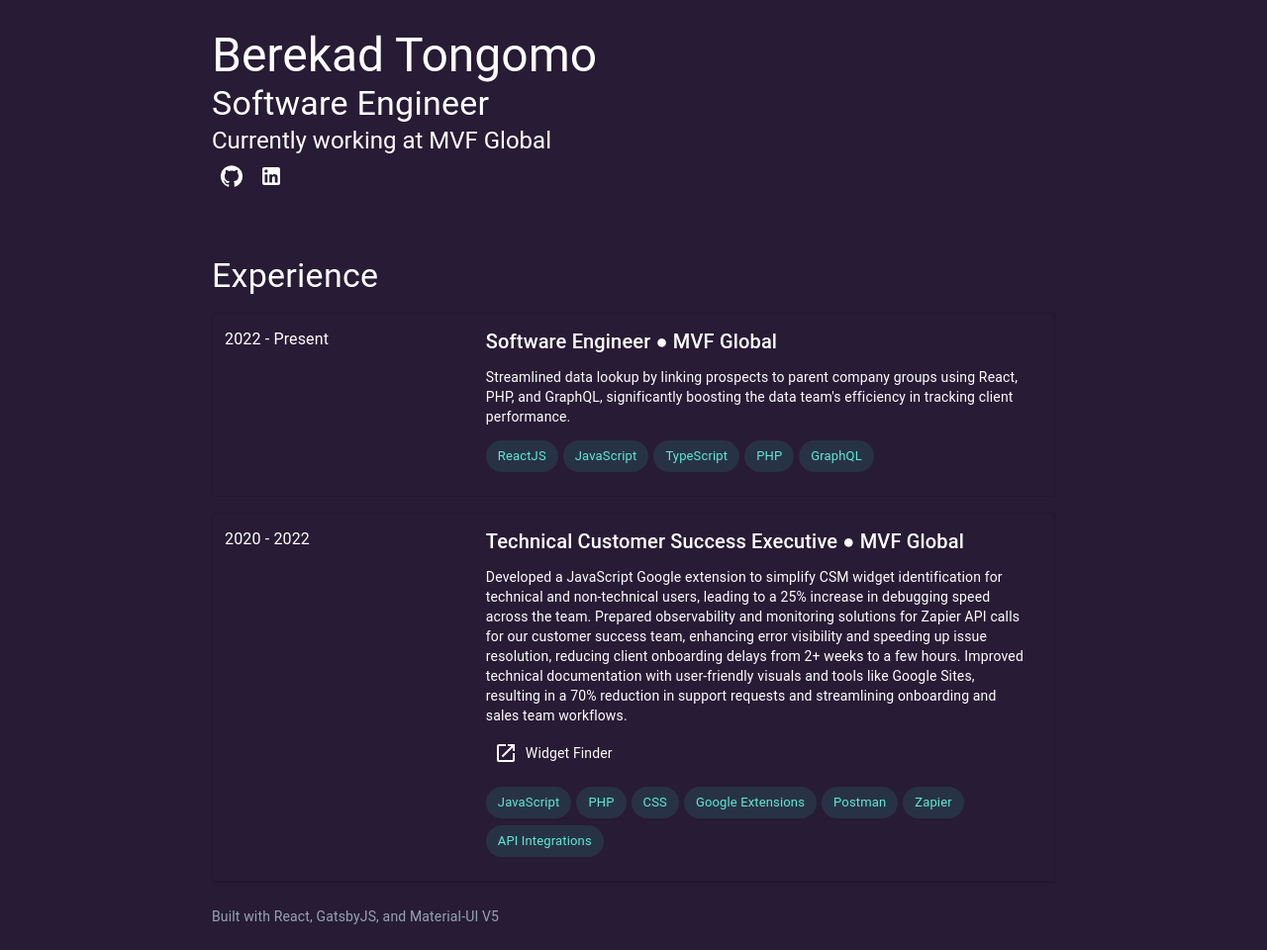
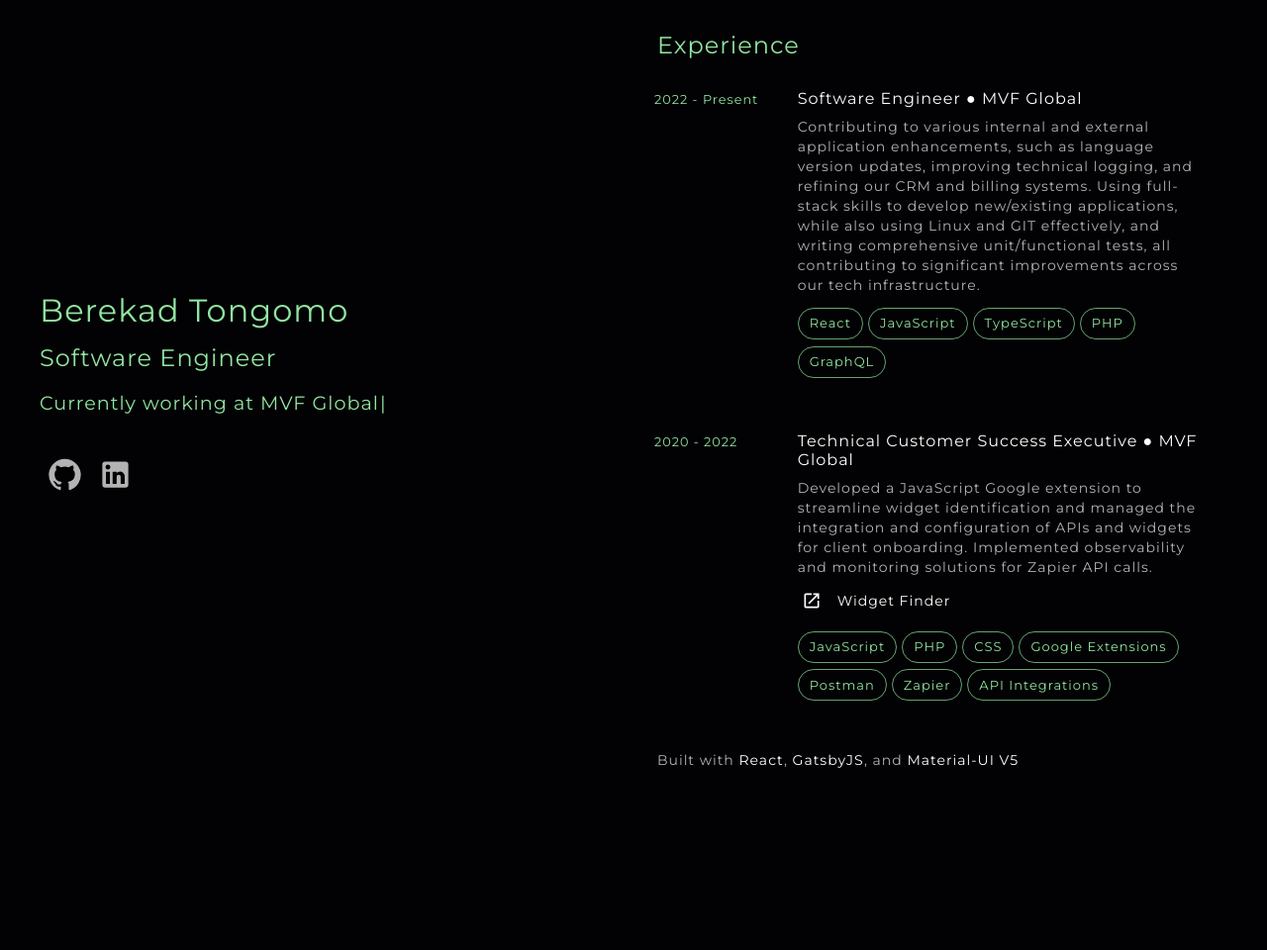
Before and after one commit to kadton/berekad-tongomo, a Gatsby site: page / in a window 1280 px wide. Shown: the whole page at 99% size. After the commit the page ends 802 px from the top, so only its background shows below. Built offline with nearby package versions, Linux system fonts and the light colour scheme; Gatsby itself is replaced by a stand-in of ours.

Commit message:
003-feature-split-view: Created split view for large screens

```diff
--- a/package.json
+++ b/package.json
@@ -30,7 +30,8 @@
     "gatsby-transformer-sharp": "^5.11.0",
     "react": "^18.2.0",
     "react-dom": "^18.2.0",
-    "styled-components": "^6.0.3"
+    "styled-components": "^6.0.3",
+    "typewriter-effect": "^2.20.1"
   },
   "devDependencies": {
     "@types/node": "^20.3.3",
--- /dev/null
+++ b/src/components/App.tsx
@@ -0,0 +1,36 @@
+import React, { CSSProperties } from "react";
+import HeroSection from "./HeroSection";
+import Experience from "./Experience";
+import Footer from "./Footer";
+import { Box, Grid, Hidden } from "@mui/material";
+
+const sticky: CSSProperties = {
+  position: "sticky",
+  top: 0,
+  maxHeight: "100vh",
+};
+
+const App = () => {
+  return (
+    <Box mx={2}>
+      <Grid container style={{ letterSpacing: "1px" }}>
+        <Hidden mdUp>
+          <Grid item xs={12}>
+            <HeroSection />
+          </Grid>
+        </Hidden>
+        <Hidden mdDown>
+          <Grid item md={6} style={sticky}>
+            <HeroSection />
+          </Grid>
+        </Hidden>
+        <Grid item xs={12} md={6}>
+          <Experience />
+          <Footer />
+        </Grid>
+      </Grid>
+    </Box>
+  );
+};
+
+export default App;
--- a/src/components/Experience.tsx
+++ b/src/components/Experience.tsx
@@ -6,7 +6,7 @@
   Typography,
   Card,
   CardContent,
-  IconButton,
+  Button,
   Chip,
   styled,
   Hidden,
@@ -16,7 +16,6 @@
 
 interface IProjects {
   name: string;
-  icon: string;
   link: string;
 }
 
@@ -31,19 +30,19 @@
   projects: IProjects[];
 }
 
-function LinkTextIcon({ name, icon, link }: IProjects) {
+function LinkTextIcon({ name, link }: IProjects) {
   return (
-    <IconButton
+    <Button
       color="info"
       aria-aria-label="open link"
       href={link}
       target="_blank"
+      startIcon={<LaunchIcon />}
     >
-      <LaunchIcon />
       <Typography ml={1} variant="body2">
         {name}
       </Typography>
-    </IconButton>
+    </Button>
   );
 }
 
@@ -58,7 +57,7 @@
   link,
 }: IWorkExperience) {
   return (
-    <Grid item>
+    <Grid item style={{ paddingLeft: 0 }}>
       <a
         style={{ textDecoration: "none" }}
         href={link}
@@ -67,28 +66,33 @@
       >
         <StyledCard variant="outlined">
           <Hidden smDown>
-            <Box flex={1} flexBasis="30%">
+            <Box flex={1} flexBasis="25%">
               <Typography variant="subtitle1">
                 {start} - {end}
               </Typography>
             </Box>
           </Hidden>
-          <Box flex={1} flexBasis="70%">
+          <Box flex={1} flexBasis="85%">
             <CardContent className="card-content">
               <Hidden smUp>
                 <Typography variant="subtitle1" className="mb">
                   {start} - {end}
                 </Typography>
               </Hidden>
-              <Typography variant="h6" className="mb company-role">
+              <Typography variant="h4" className="mb company-role">
                 {role} {"\u25CF"} {company}
               </Typography>
-              <Typography variant="body2" className="mb">
+              <Typography variant="body2" className="mb summary">
                 {summary}
               </Typography>
               <Hidden smUp>
                 {skills.map((skill) => (
-                  <Chip label={skill} color="secondary" className="skills mt" />
+                  <Chip
+                    label={skill}
+                    color="primary"
+                    variant="outlined"
+                    className="skills mt"
+                  />
                 ))}
               </Hidden>
               {projects.map((project) => (
@@ -98,7 +102,12 @@
               ))}
               <Hidden smDown>
                 {skills.map((skill) => (
-                  <Chip label={skill} color="secondary" className="skills mt" />
+                  <Chip
+                    label={skill}
+                    color="primary"
+                    variant="outlined"
+                    className="skills mt"
+                  />
                 ))}
               </Hidden>
             </CardContent>
@@ -116,12 +125,16 @@
 
   transition: background-color 0.3s ease;
   &:hover {
-    background-color: rgba(94, 234, 212, 0.2);
+    background-color: ${({ theme }) => theme.palette.info.light};
 
     .company-role {
-      color: #5eead4;
-      transition: color 0.3s ease;
+      color: ${({ theme }) => theme.palette.primary.main};
     }
+  }
+
+  .company-role {
+    color: ${({ theme }) => theme.palette.secondary.main};
+    transition: color 0.3s ease;
   }
 
   .clickable-wrapper {
@@ -144,14 +157,18 @@
   .mt {
     margin-top: 0.5em;
   }
+
+  .summary {
+    color: ${({ theme }) => theme.palette.text.secondary};
+  }
 `;
 
 const Experience = () => {
   return (
     <Box>
-      <Container maxWidth="md">
+      <Container>
         <Box mt={4} mb={2}>
-          <Typography variant="h4">Experience</Typography>
+          <Typography variant="h2">Experience</Typography>
         </Box>
         <Grid container direction="column" spacing={2}>
           {config.experiences.map((experience) => (
--- a/src/components/Footer.tsx
+++ b/src/components/Footer.tsx
@@ -1,14 +1,36 @@
-import { Box, Container, Typography } from "@mui/material";
+import { Box, Container, Typography, styled } from "@mui/material";
 import React from "react";
 
-export const Footer = () => {
+const StyledLink = styled("a")`
+  text-decoration: none;
+  color: ${({ theme }) => theme.palette.secondary.main};
+  transition: color 0.3s ease;
+  &:hover {
+    color: ${({ theme }) => theme.palette.primary.main};
+  }
+`;
+
+const Footer = () => {
   return (
     <Container maxWidth="md">
       <Box py={3} borderTop={1} borderColor="divider">
         <Typography variant="body2" color="text.secondary">
-          Built with React, GatsbyJS, and Material-UI V5
+          Built with{" "}
+          <StyledLink href="" target="_blank" rel="noopener noreferrer">
+            React
+          </StyledLink>
+          ,{" "}
+          <StyledLink href="" target="_blank" rel="noopener noreferrer">
+            GatsbyJS
+          </StyledLink>
+          , and{" "}
+          <StyledLink href="" target="_blank" rel="noopener noreferrer">
+            Material-UI V5
+          </StyledLink>
         </Typography>
       </Box>
     </Container>
   );
 };
+
+export default Footer;
--- a/src/components/HeroSection.tsx
+++ b/src/components/HeroSection.tsx
@@ -1,7 +1,14 @@
 import React from "react";
-import { Box, Container, Grid, Typography } from "@mui/material";
+import { Box, Container, Grid, Typography, styled } from "@mui/material";
 import { config } from "../config";
 import Social from "./Social";
+import Typewriter from "typewriter-effect";
+
+const TypewriterTypography = styled(Typography)`
+  & .Typewriter {
+    display: inline;
+  }
+`;
 
 const styles = {
   heroSection: {
@@ -10,7 +17,9 @@
     justifyContent: "center",
     width: "100%",
     color: "text.primary",
-    padding: "28px",
+    padding: "28px 0 28px 0",
+    height: "100%",
+    alignItems: "center",
   },
 };
 
@@ -20,17 +29,27 @@
       <Container maxWidth="md">
         <Grid container direction="column">
           <Grid item>
-            <Typography component="h1" variant="h3">
+            <Typography component="h1" variant="h1" my={2}>
               {config.fullName}
             </Typography>
-            <Typography variant="h4">{config.currentRole}</Typography>
-            <Typography variant="h5">
-              Currently working at {config.currentCompany}
+            <Typography variant="h2" my={2}>
+              {config.currentRole}
             </Typography>
+            <TypewriterTypography variant="h3" my={2}>
+              Currently working at{" "}
+              <Typewriter
+                options={{
+                  strings: [config.currentCompany],
+                  autoStart: true,
+                  delay: 100,
+                  pauseFor: 60000,
+                  cursor: "|",
+                  loop: true,
+                }}
+              />
+            </TypewriterTypography>
           </Grid>
-          {/* <Grid item> */}
           <Social />
-          {/* </Grid> */}
         </Grid>
       </Container>
     </Box>
--- a/src/components/Social.tsx
+++ b/src/components/Social.tsx
@@ -1,7 +1,7 @@
 import React from "react";
 import GitHubIcon from "@mui/icons-material/GitHub";
 import LinkedInIcon from "@mui/icons-material/LinkedIn";
-import { Grid, IconButton, Link } from "@mui/material";
+import { Grid, IconButton, Link, styled } from "@mui/material";
 import { config } from "../config";
 
 const socialItems = [
@@ -9,15 +9,23 @@
   { icon: LinkedInIcon, url: config.social.linkedin },
 ];
 
+const StyledIconButton = styled(IconButton)`
+  color: ${({ theme }) => theme.palette.text.secondary};
+  transition: color 0.3s ease;
+  &:hover {
+    color: ${({ theme }) => theme.palette.info.main};
+  }
+`;
+
 const Social = () => {
   return (
-    <Grid container>
+    <Grid container my={2}>
       {socialItems.map((item) => (
-        <Grid item>
+        <Grid item key={item.url}>
           <Link href={item.url} rel="noopener" target="_blank">
-            <IconButton color="info">
-              <item.icon />
-            </IconButton>
+            <StyledIconButton>
+              <item.icon fontSize="large" />
+            </StyledIconButton>
           </Link>
         </Grid>
       ))}
--- a/src/config.ts
+++ b/src/config.ts
@@ -22,8 +22,8 @@
       start: "2022",
       end: "Present",
       summary:
-        "Streamlined data lookup by linking prospects to parent company groups using React, PHP, and GraphQL, significantly boosting the data team's efficiency in tracking client performance. ",
-      skills: ["ReactJS", "JavaScript", "TypeScript", "PHP", "GraphQL"],
+        "Contributing to various internal and external application enhancements, such as language version updates, improving technical logging, and refining our CRM and billing systems. Using full-stack skills to develop new/existing applications, while also using Linux and GIT effectively, and writing comprehensive unit/functional tests, all contributing to significant improvements across our tech infrastructure.",
+      skills: ["React", "JavaScript", "TypeScript", "PHP", "GraphQL"],
       projects: [],
     },
     {
@@ -33,7 +33,7 @@
       start: "2020",
       end: "2022",
       summary:
-        "Developed a JavaScript Google extension to simplify CSM widget identification for technical and non-technical users, leading to a 25% increase in debugging speed across the team. Prepared observability and monitoring solutions for Zapier API calls for our customer success team, enhancing error visibility and speeding up issue resolution, reducing client onboarding delays from 2+ weeks to a few hours. Improved technical documentation with user-friendly visuals and tools like Google Sites, resulting in a 70% reduction in support requests and streamlining onboarding and sales team workflows.",
+        "Developed a JavaScript Google extension to streamline widget identification and managed the integration and configuration of APIs and widgets for client onboarding. Implemented observability and monitoring solutions for Zapier API calls.",
       skills: [
         "JavaScript",
         "PHP",
@@ -46,7 +46,6 @@
       projects: [
         {
           name: "Widget Finder",
-          icon: "",
           link: "https://chrome.google.com/webstore/detail/widget-finder/aehpmlfdbpnbjnbkekfbffbnpepnglmh",
         },
       ],
--- /dev/null
+++ b/src/fonts.css
@@ -0,0 +1 @@
+@import url("https://fonts.googleapis.com/css2?family=Montserrat&display=swap");
--- a/src/pages/index.tsx
+++ b/src/pages/index.tsx
@@ -1,59 +1,51 @@
 import React from "react";
 import { ThemeProvider, createTheme } from "@mui/material/styles";
 import CssBaseline from "@mui/material/CssBaseline";
-import HeroSection from "../components/HeroSection";
-import Experience from "../components/Experience";
-import { Footer } from "../components/Footer";
-
-// import { ThemeOptions } from '@mui/material/styles';
-
-// export const themeOptions: ThemeOptions = {
-//   palette: {
-//     mode: 'light',
-//     primary: {
-//       main: '#281b35',
-//       light: '#53485d',
-//     },
-//     secondary: {
-//       main: 'rgba(45,212,191,0.12)',
-//       contrastText: '#5eead4',
-//     },
-//     background: {
-//       default: '#281b35',
-//       paper: '#281b35',
-//     },
-//     text: {
-//       primary: '#ffffff',
-//       secondary: '#94a3b8',
-//       disabled: '#94a3b8',
-//     },
-//   },
-// };
+import "../fonts.css";
+import App from "../components/App";
 
 export const theme = createTheme({
+  typography: {
+    fontFamily: '"Montserrat", sans-serif',
+    button: {
+      textTransform: "none",
+    },
+    h1: {
+      fontSize: "2rem",
+    },
+    h2: {
+      fontSize: "1.5rem",
+    },
+    h3: {
+      fontSize: "1.2rem",
+      lineHeight: "1.5",
+    },
+    h4: {
+      fontSize: "1rem",
+    },
+    subtitle1: {
+      fontSize: "0.8rem",
+    },
+  },
   palette: {
-    mode: "light",
     primary: {
-      main: "#281b35",
-      light: "#53485d",
+      main: "#92e5a1",
     },
     secondary: {
-      main: "rgba(45,212,191,0.12)",
-      contrastText: "#5eead4",
+      main: "#ffffff",
     },
     background: {
-      default: "#281b35",
-      paper: "#281b35",
+      default: "#020204",
+      paper: "#0202045",
     },
     text: {
-      primary: "#ffffff",
-      secondary: "#94a3b8",
+      primary: "#92e5a1",
+      secondary: "rgba(255, 255, 255, 0.7)",
       disabled: "#94a3b8",
     },
     info: {
       main: "#ffffff",
-      light: "#ffffff",
-      dark: "#b2b2b2",
+      light: "rgb(0 32 0)",
     },
   },
 });
@@ -62,9 +54,7 @@
   return (
     <ThemeProvider theme={theme}>
       <CssBaseline />
-      <HeroSection />
-      <Experience />
-      <Footer />
+      <App />
     </ThemeProvider>
   );
 };
```
Also changed, not shown: src/images/icon.png (deleted), src/images/sun.jpg (deleted), 1 other file.
